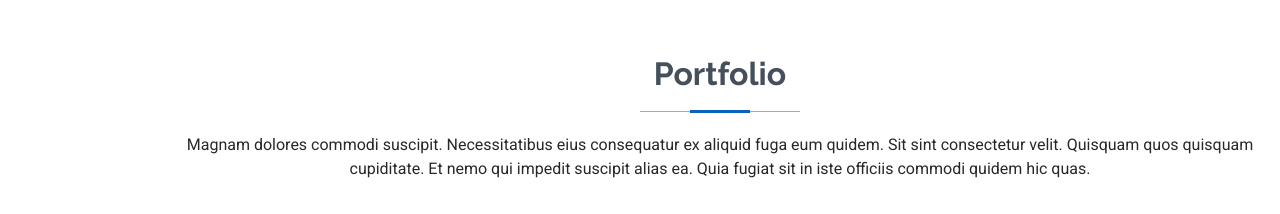
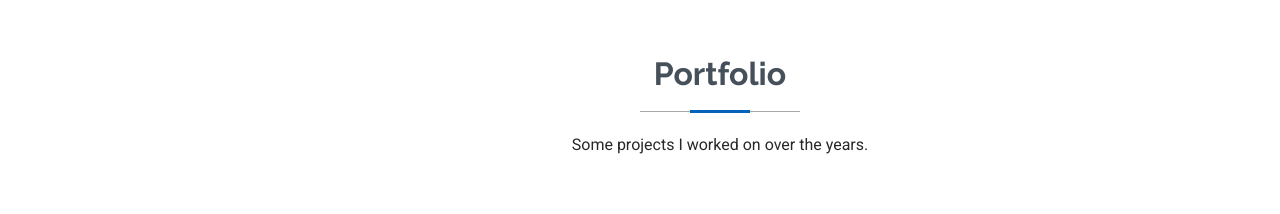
Before and after one commit to rustlepk/portfolio, a plain HTML site: page index.html in a window 1280 px wide. Shown: the part 2220-2434 px from the top of the page. Drawn offline with Linux system fonts and the light colour scheme.

Commit message:
Update index.html

```diff
--- a/index.html
+++ b/index.html
@@ -194,7 +194,7 @@
       <!-- Section Title -->
       <div class="container section-title" data-aos="fade-up">
         <h2>Portfolio</h2>
-        <p>Magnam dolores commodi suscipit. Necessitatibus eius consequatur ex aliquid fuga eum quidem. Sit sint consectetur velit. Quisquam quos quisquam cupiditate. Et nemo qui impedit suscipit alias ea. Quia fugiat sit in iste officiis commodi quidem hic quas.</p>
+        <p>Some projects I worked on over the years.</p>
       </div><!-- End Section Title -->
 
       <div class="container">
```
